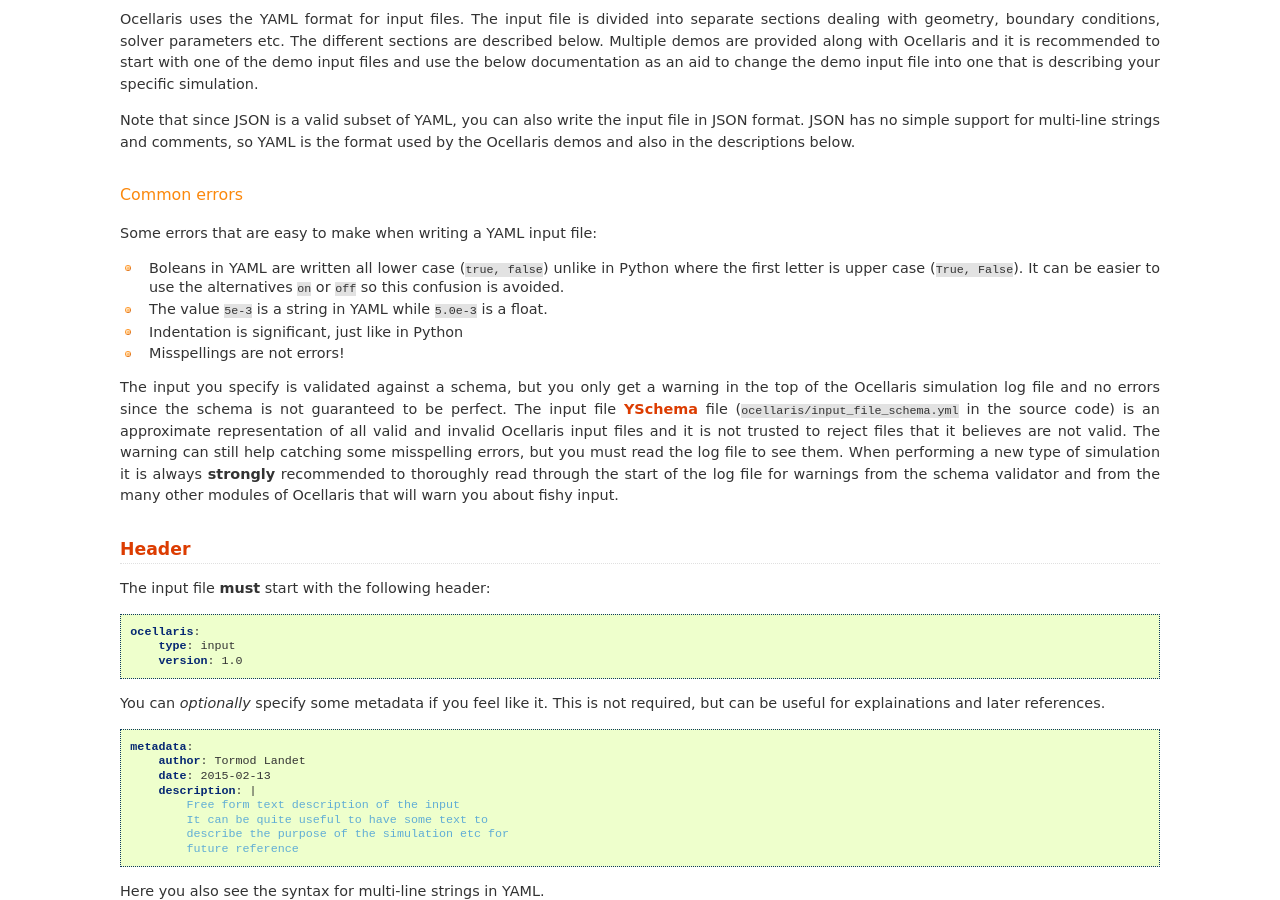
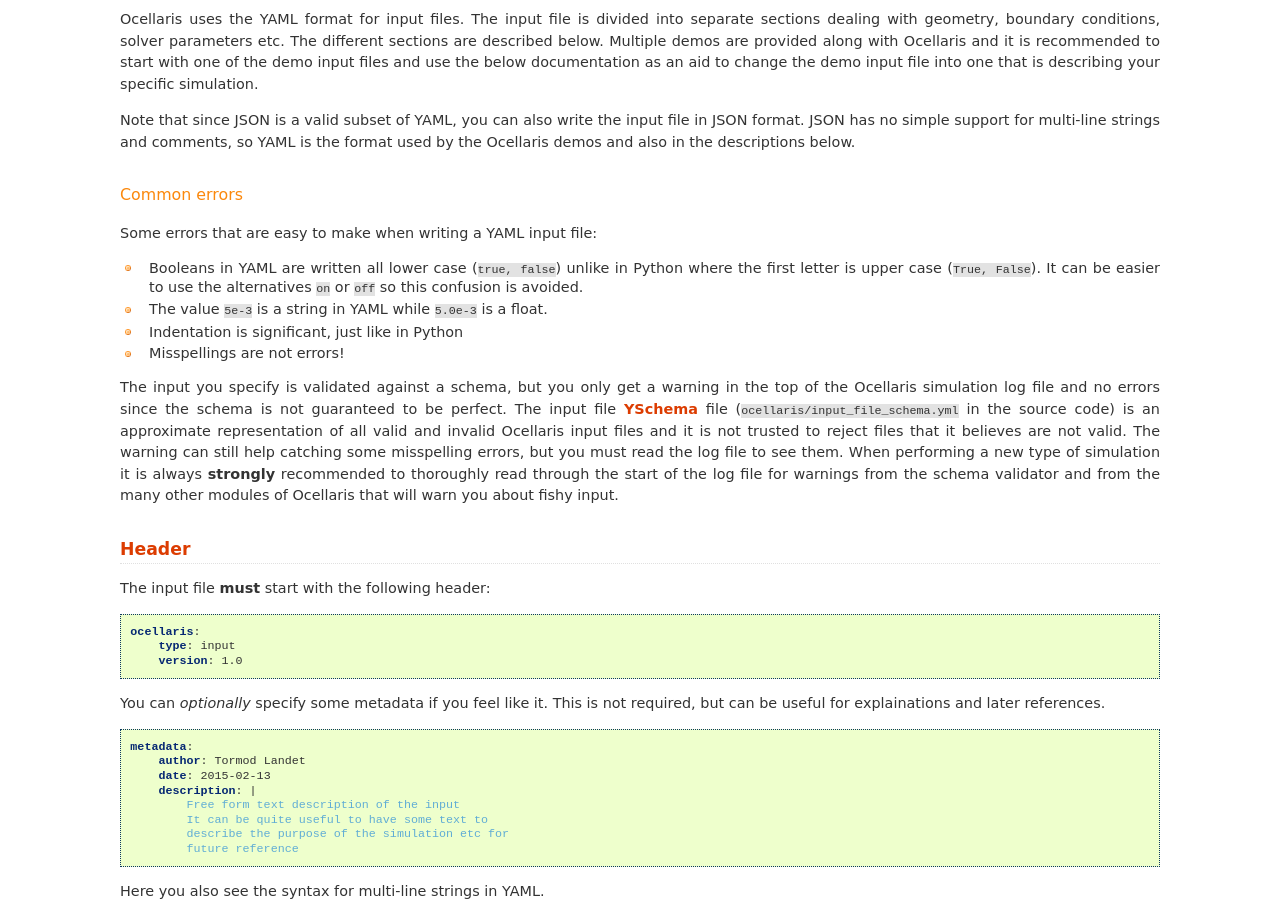
Before and after one commit to TormodLandet/Ocellaris, a Sphinx documentation site: the page built from documentation/user_guide/input/input.rst, in a window 1280 px wide and 900 px high, scrolled down 786 px. Built offline with Sphinx 7.4.7, drawn with Linux system fonts in a browser that asks for light colours.

Commit message:
Spelling error

```diff
--- a/documentation/user_guide/input/input.rst
+++ b/documentation/user_guide/input/input.rst
@@ -53,7 +53,7 @@
 
 Some errors that are easy to make when writing a YAML input file:
 
-- Boleans in YAML are written all lower case  (:code:`true, false`) unlike
+- Booleans in YAML are written all lower case  (:code:`true, false`) unlike
   in Python where the first letter is upper case (:code:`True, False`). It
   can be easier to use the alternatives :code:`on` or :code:`off` so this
   confusion is avoided.
```
